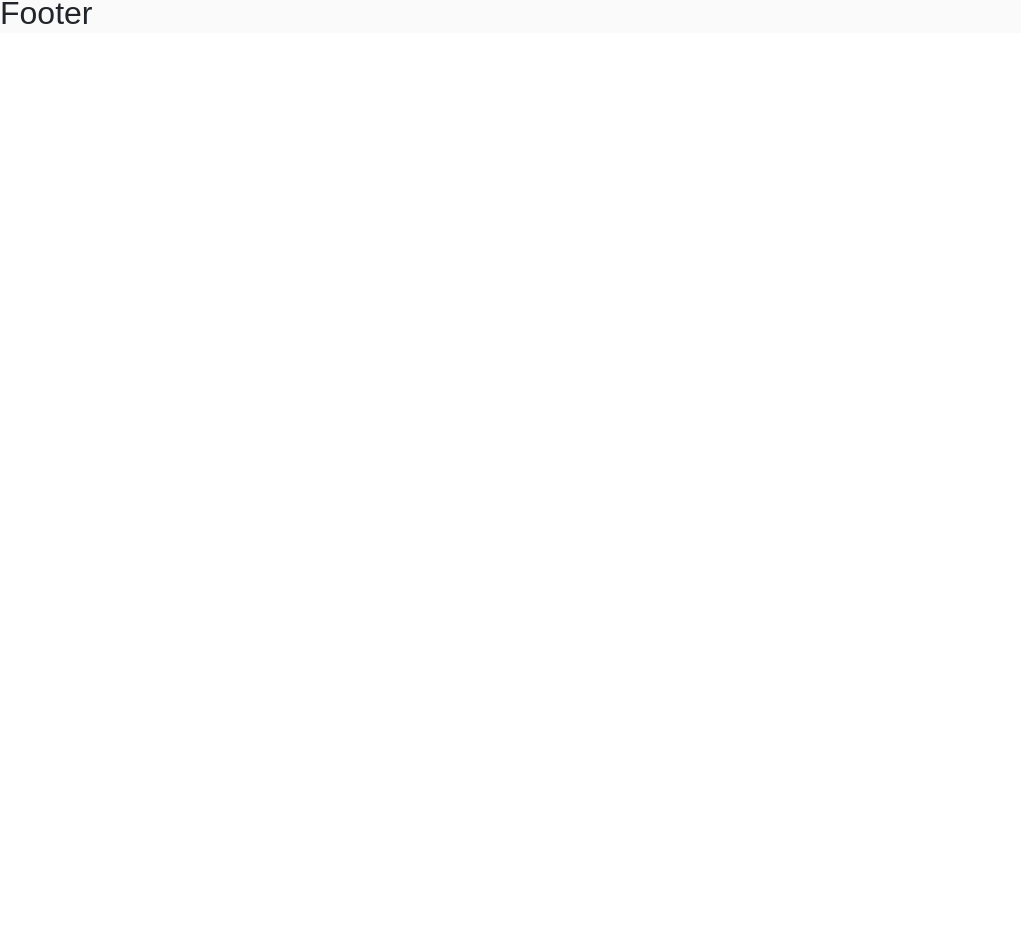
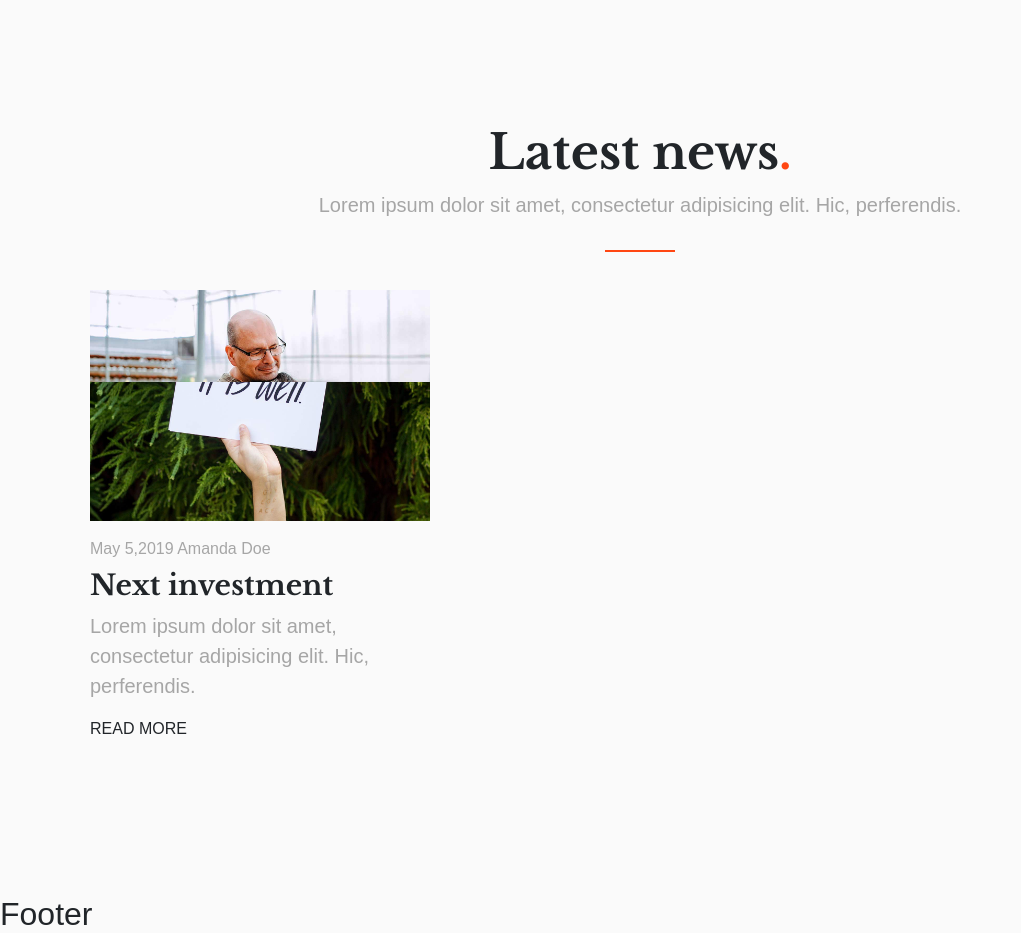
Before and after one commit to AntoCic/proj-html-vuejs, a Vue app: page / in a window 1280 px wide. Shown: the part 3799-4740 px from the top of the page, without its empty margins (0-1021 px from the left). Before the commit the page ends 3840 px from the top, so only its background shows below. Built offline with nearby package versions, Linux system fonts and the light colour scheme.

Commit message:
ADDED news section

```diff
--- a/src/components/SctLeader.vue
+++ b/src/components/SctLeader.vue
@@ -1,5 +1,5 @@
 <template>
-    <section class="leader w-100 p-sct">
+    <section class="leader w-100 p-sct bg-white">
         <div class="ms_container-md">
             <div class="container">
                 <div class="row">
--- a/src/components/SctNews.vue
+++ b/src/components/SctNews.vue
@@ -1,10 +1,47 @@
 <template>
-    <section class="  w-100">
+    <section class="news w-100 p-sct">
+        <div class="ms_container-md text-center">
 
+            <h2 class="sct-title">Latest news</h2>
+            <p class="sct-sub-title sct-sub-line-center">Lorem ipsum dolor sit amet, consectetur adipisicing elit. Hic,
+                perferendis.</p>
+        </div>
+        <div class="container">
+            <div class="row">
+                <div class="col">
+                    <div class="ms_card p-2">
+                        <div class="card-img position-relative">
+                            <img src="../assets/img/h1-blog-img-02.jpg" alt="">
+                            <img src="../assets/img/h1-blog-img-03.jpg" alt="">
+                        </div>
+                        <div class="card-content mt-3">
+                            <p class="img-ref text-gray my-2">May 5,2019 Amanda Doe</p>
+                            <h2 class="sct-title no-dot fs-3">Next investment</h2>
+                            <p class="sct-sub-title">Lorem ipsum dolor sit amet, consectetur
+                                adipisicing elit. Hic,
+                                perferendis.</p>
+                            <p>READ MORE</p>
+                        </div>
+                    </div>
+                </div>
+                <div class="col"></div>
+                <div class="col"></div>
+            </div>
+        </div>
     </section>
 
 </template>
 
 <style lang="scss" scoped>
-
+.card-img {
+    img:last-child {
+        position: absolute;
+        bottom: 0;
+        left: 0;
+        height: 60%;
+        width: 100%;
+        object-fit: cover;
+        object-position: bottom;
+    }
+}
 </style>
```
